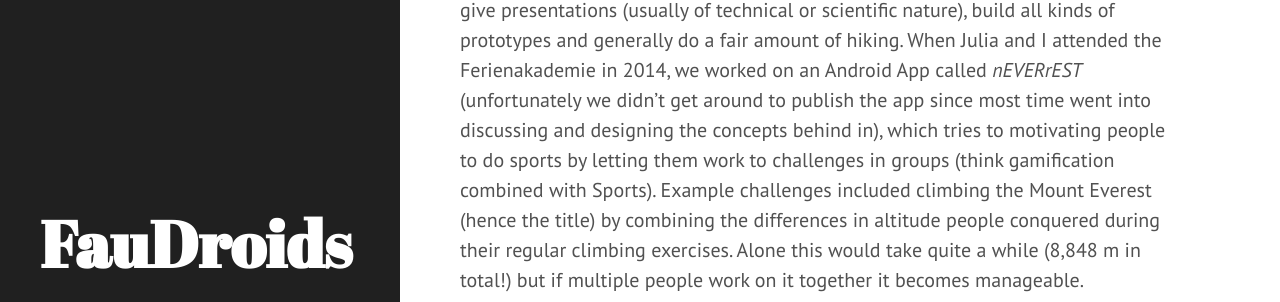
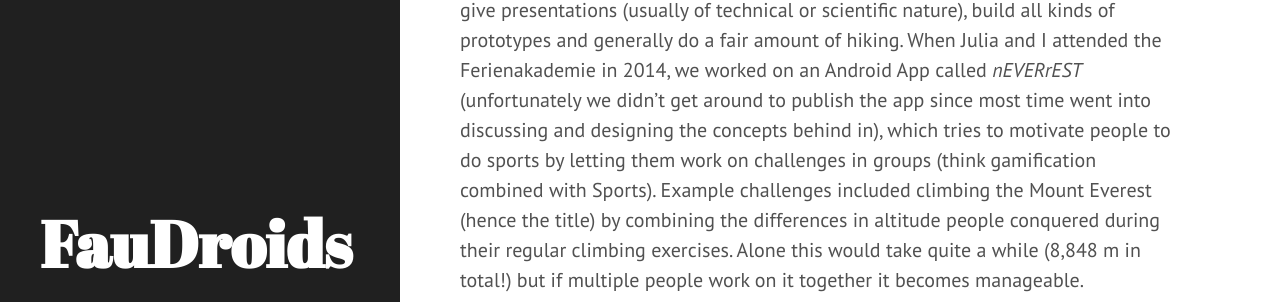
Before and after one commit to Haroenv/FauDroids.github.io, a Jekyll site: the page built from _posts/2015-09-07-KeepOn.md, in a window 1280 px wide and 900 px high, scrolled down 343 px. Shown: the part 173-475 px from the top of the window. Built offline with Jekyll 4.4.1, drawn with Linux system fonts in a browser that asks for light colours; Markdown is read by kramdown in place of the engine named in the settings.

Commit message:
Fix grammar issues

```diff
--- a/_posts/2015-09-07-KeepOn.md
+++ b/_posts/2015-09-07-KeepOn.md
@@ -14,8 +14,8 @@ scientific nature), build all kinds of prototypes and generally do a fair
 amount of hiking.  When Julia and I attended the Ferienakademie in 2014, we
 worked on an Android App called *nEVERrEST* (unfortunately we didn't get around
 to publish the app since most time went into discussing and designing the
-concepts behind in), which tries to motivating people to do sports by letting
-them work to challenges in groups (think gamification combined with Sports).
+concepts behind in), which tries to motivate people to do sports by letting
+them work on challenges in groups (think gamification combined with Sports).
 Example challenges included climbing the Mount Everest (hence the title) by
 combining the differences in altitude people conquered during their regular
 climbing exercises. Alone this would take quite a while (8,848 m in total!) but
```
